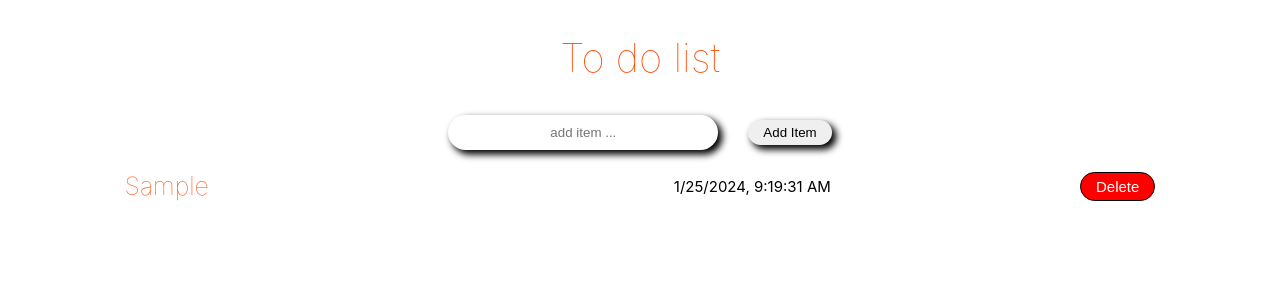
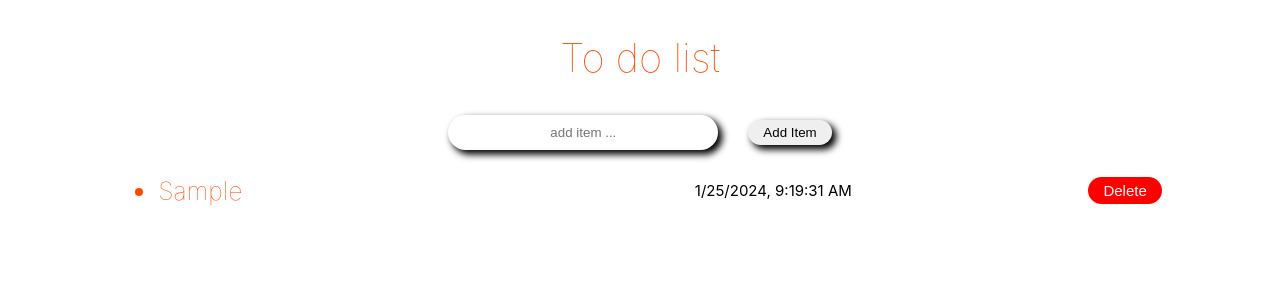
Before and after one commit to Griffin-Ndede/todo_list, a React (Create React App) app: page / in a window 1280 px wide. Both pictures are taken after typing "Sample" into the empty fields and a click on the button "Add Item". Shown: the top 300 px of the page. Built offline with nearby package versions, Linux system fonts and the light colour scheme.

Commit message:
final changes for the day

```diff
--- a/src/App.css
+++ b/src/App.css
@@ -30,7 +30,7 @@ button[type=submit]{
     justify-content: space-around;
     align-items: center;
 }
-#todolist h2{
+#todolist li{
     font-size: 25px;
     font-weight: lighter;
     color: #ff4900;
@@ -50,7 +50,7 @@ button:hover{
 #delete{
     padding: 5px 15px;
     border-radius: 30px;
-    border: 1px solid black;
+    border: transparent;
     background-color: red;
     color: white;
     font-size: 15px;
--- a/src/Todo.js
+++ b/src/Todo.js
@@ -54,8 +54,8 @@ function Todo() {
         </div>
         <div>
           {list.map((listitem) => (
-            <div key={listitem.id} id='todolist'>
-              <h2>{listitem.task}</h2>
+            <ul key={listitem.id} id='todolist'>
+              <li>{listitem.task}</li>
               <p>{new Date().toLocaleString()}</p>
               <button
                 onClick={() => handleDeleteTodo(listitem.id)}
@@ -63,7 +63,7 @@ function Todo() {
               >
                 Delete
               </button>
-            </div>
+            </ul>
           ))}
         </div>
       </section>
```
